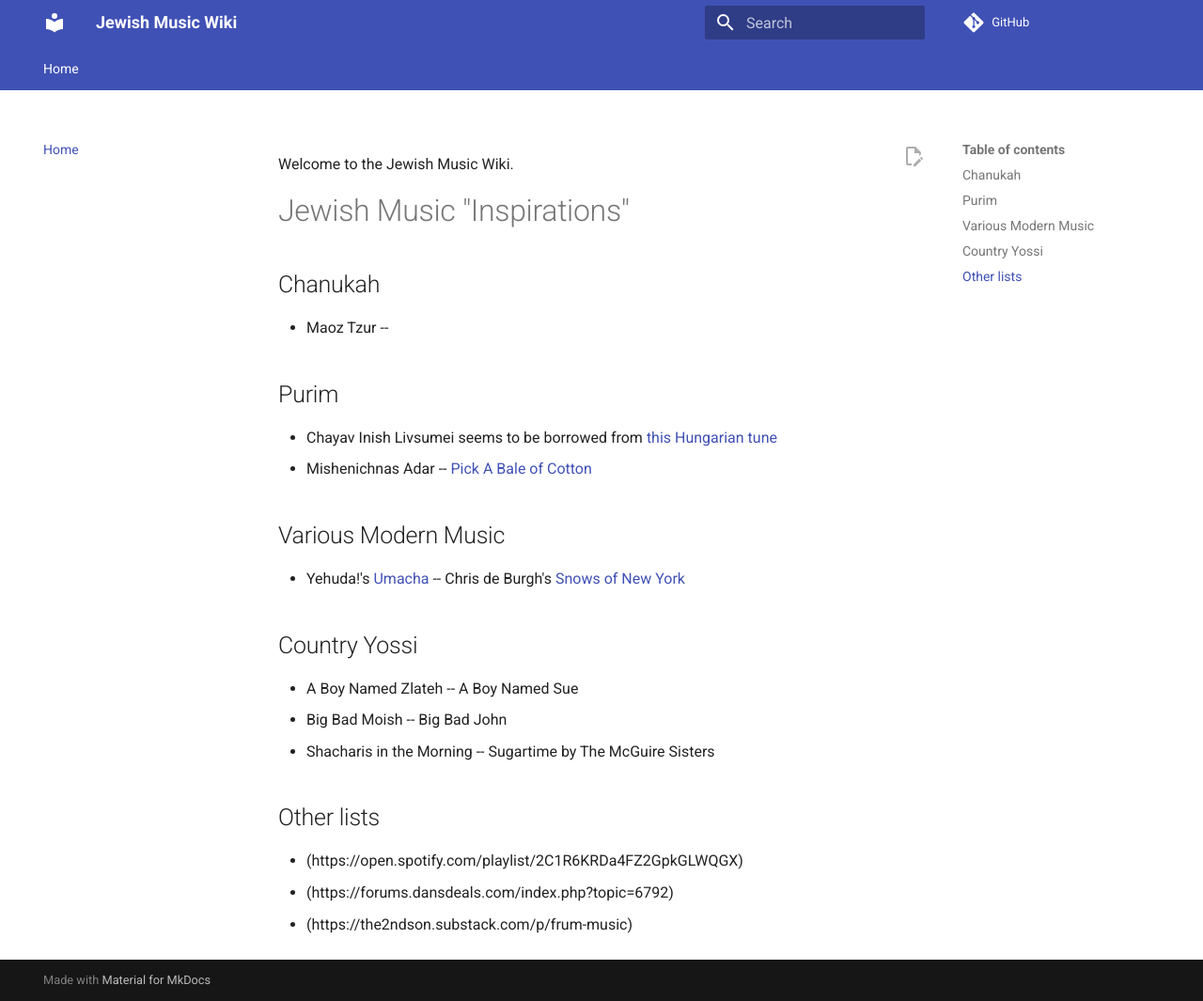
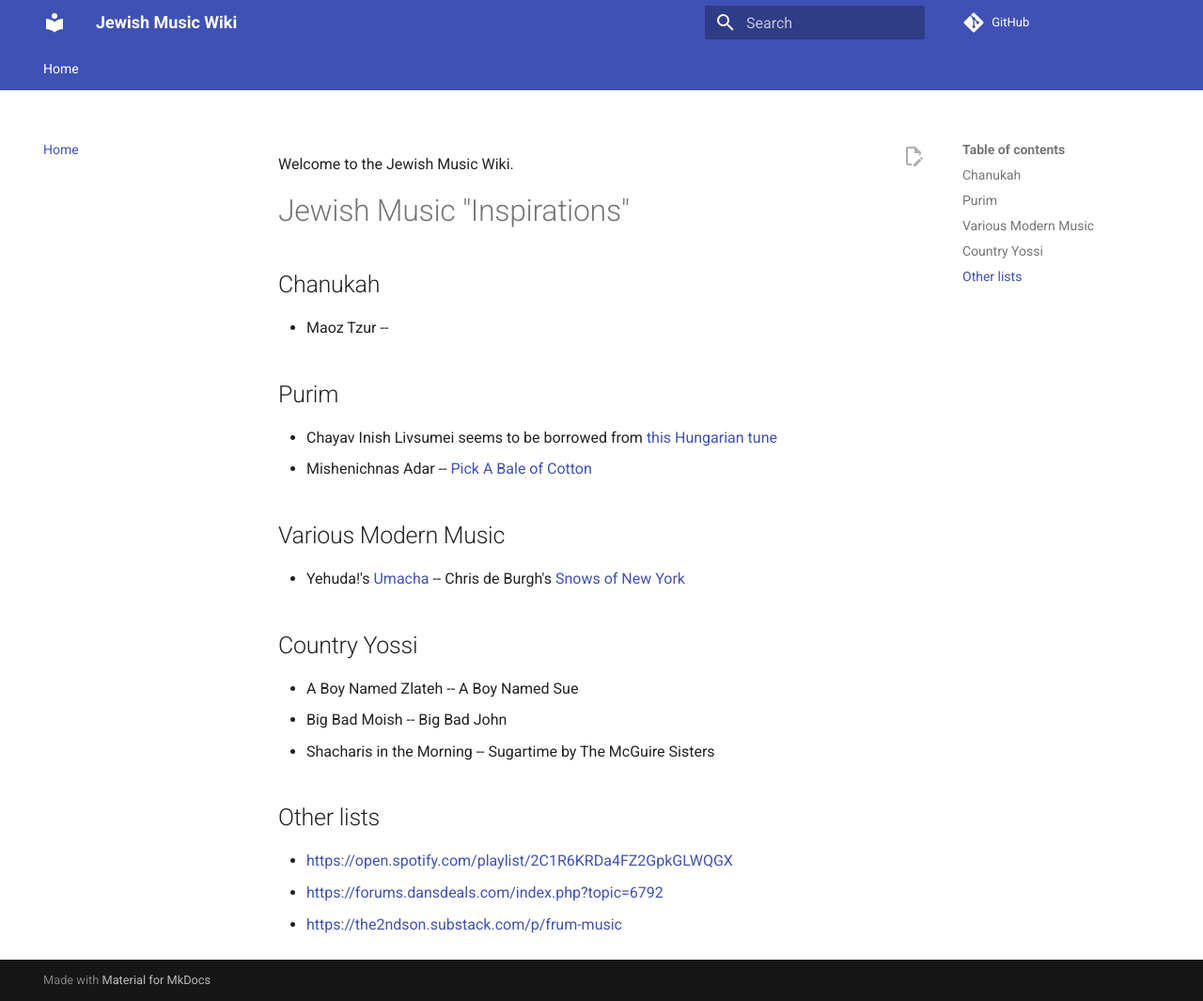
Before and after one commit to espire/jewishmusic, an MkDocs documentation site: the page built from docs/index.md, in a window 1280 px wide and 1065 px high. Shown: the whole window at 94% size. Built offline with MkDocs 1.6.1 and Material for MkDocs 9.7.7, drawn with Linux system fonts in a browser that asks for light colours; comment, search, counter and statistics services are not loaded; part of the change alters nothing that is shown.

```diff
--- a/docs/index.md
+++ b/docs/index.md
@@ -21,6 +21,6 @@ Welcome to the Jewish Music Wiki.
 * Shacharis in the Morning -- Sugartime by The McGuire Sisters
 
 ## Other lists
-* (https://open.spotify.com/playlist/2C1R6KRDa4FZ2GpkGLWQGX)
-* (https://forums.dansdeals.com/index.php?topic=6792)
-* (https://the2ndson.substack.com/p/frum-music)
+* [https://open.spotify.com/playlist/2C1R6KRDa4FZ2GpkGLWQGX](https://open.spotify.com/playlist/2C1R6KRDa4FZ2GpkGLWQGX)
+* [https://forums.dansdeals.com/index.php?topic=6792](https://forums.dansdeals.com/index.php?topic=6792)
+* [https://the2ndson.substack.com/p/frum-music](https://the2ndson.substack.com/p/frum-music)
```
